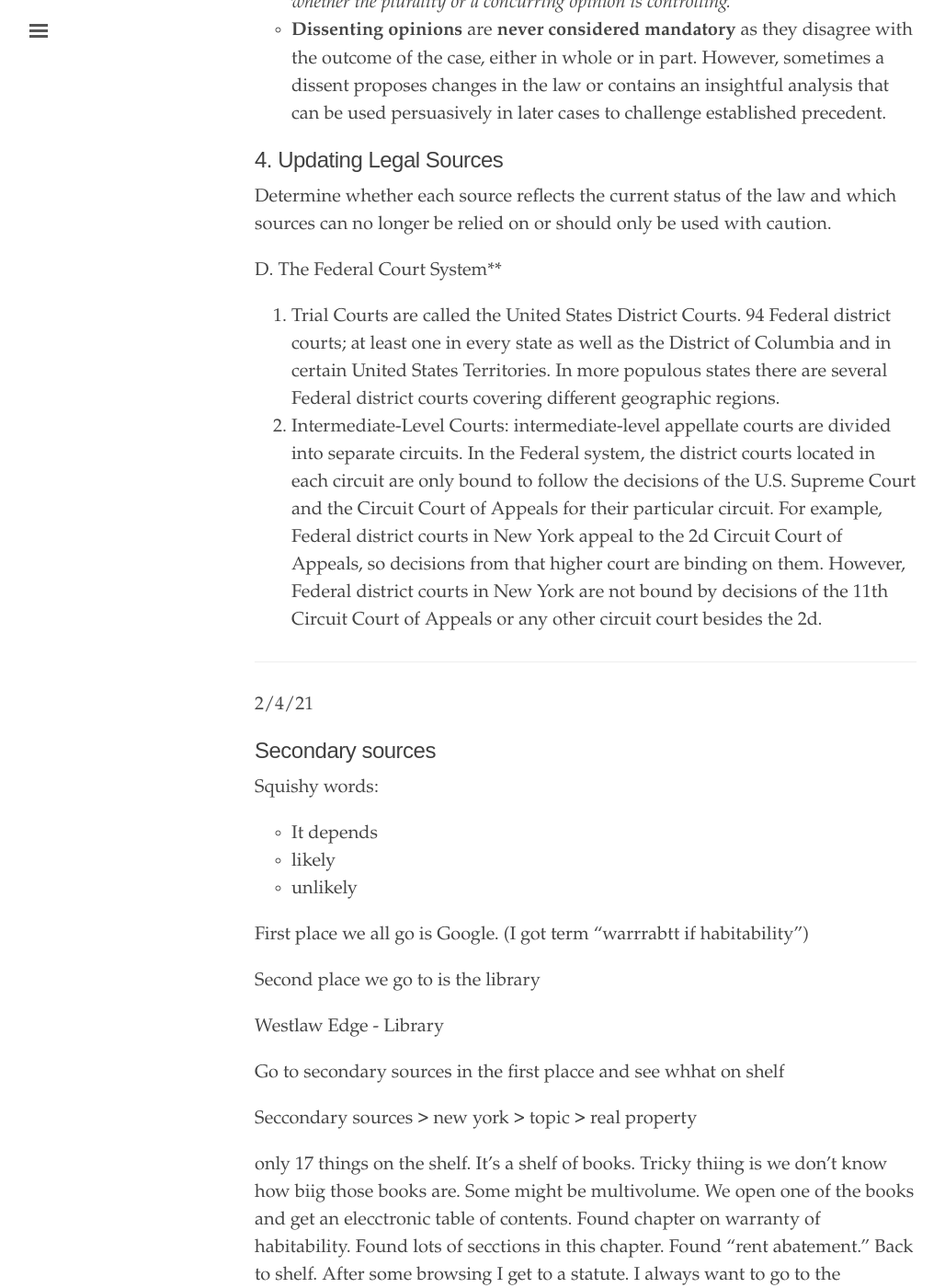
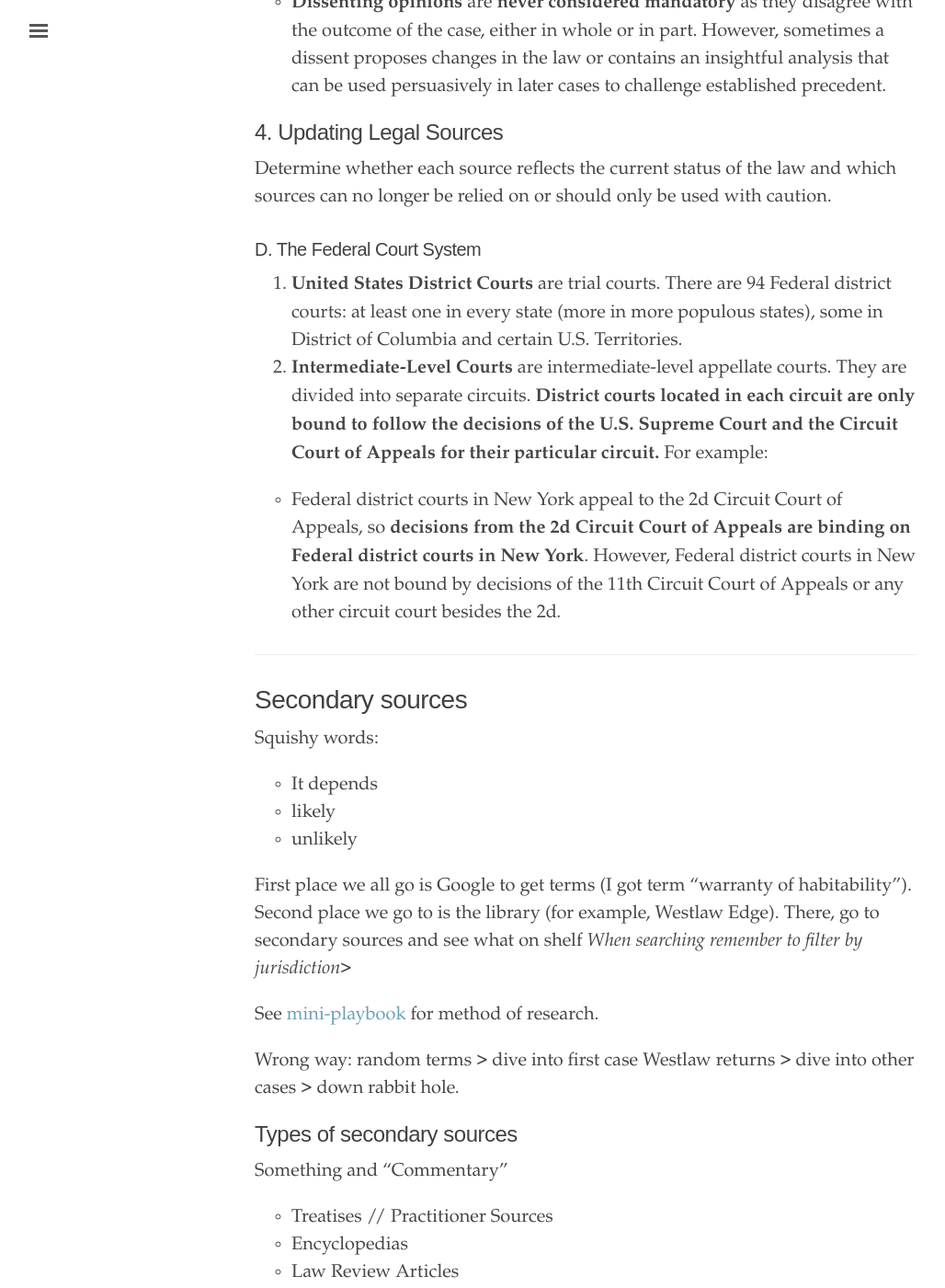
Before and after one commit to binipringle/legalresearch, a Jekyll site: the page built from _texts/0-section0.md, in a window 1280 px wide and 1400 px high, scrolled down 4025 px. Shown: the whole window at 92% size, without its empty margins (3-1031 px from the left). Built offline with Jekyll 4.4.1, drawn with Linux system fonts in a browser that asks for light colours; some of the changed text lies outside the part shown.

Commit message:
trying to make a circle

```diff
--- a/_texts/0-section0.md
+++ b/_texts/0-section0.md
@@ -90,7 +90,7 @@ The court system in a given jurisdiction affects which cases will hold mandatory
 
 ### c. Cases - which parts are considered binding
 
-Only the text in the opinion section of the case document contains the law. Sometimes more than one opinion is included in published cases and their precedential value is not equal.
+Only the text in the opinion contains the law. Sometimes more than one opinion is included in published cases and their precedential value is not equal.
 
 ### i. Holding versus Dictum
 
@@ -111,16 +111,16 @@ Most cases contain a single written opinion that constitutes the court’s decis
 
 Determine whether each source reflects the current status of the law and which sources can no longer be relied on or should only be used with caution.
 
-D. The Federal Court System**
+### D. The Federal Court System
 
-1. Trial Courts are called the United States District Courts. 94 Federal district courts; at least one in every state as well as the District of Columbia and in certain United States Territories. In more populous states there are several Federal district courts covering different geographic regions.
-2. Intermediate-Level Courts: intermediate-level appellate courts are divided into separate circuits. In the Federal system, the district courts located in each circuit are only bound to follow the decisions of the U.S. Supreme Court and the Circuit Court of Appeals for their particular circuit. For example, Federal district courts in New York appeal to the 2d Circuit Court of Appeals, so decisions from that higher court are binding on them. However, Federal district courts in New York are not bound by decisions of the 11th Circuit Court of Appeals or any other circuit court besides the 2d.
+1. **United States District Courts** are trial courts. There are 94 Federal district courts: at least one in every state (more in more populous states), some in District of Columbia and certain U.S. Territories.
+2. **Intermediate-Level Courts** are intermediate-level appellate courts. They are divided into separate circuits. **District courts located in each circuit are only bound to follow the decisions of the U.S. Supreme Court and the Circuit Court of Appeals for their particular circuit.** For example:
+
+- Federal district courts in New York appeal to the 2d Circuit Court of Appeals, so **decisions from the 2d Circuit Court of Appeals are binding on Federal district courts in New York**. However, Federal district courts in New York are not bound by decisions of the 11th Circuit Court of Appeals or any other circuit court besides the 2d.
 
 ---
 
-2/4/21
-
-## Secondary sources
+# Secondary sources
 
 Squishy words:
 
@@ -128,21 +128,11 @@ Squishy words:
 - likely
 - unlikely
 
-First place we all go is Google. (I got term "warrrabtt if habitability")
+First place we all go is Google to get terms (I got term "warranty of habitability"). Second place we go to is the library (for example, Westlaw Edge). There, go to secondary sources and see what on shelf *When searching remember to filter by jurisdiction>*
 
-Second place we go to is the library
+See [mini-playbook](https://binipringle.github.io/legalresearch/texts/2-section2/) for method of research.
 
-Westlaw Edge - Library
-
-Go to secondary sources in the first placce and see whhat on shelf
-
-Seccondary sources > new york > topic > real property
-
-only 17 things on the shelf. It's a shelf of books. Tricky thiing is we don't know how biig those books are. Some might be multivolume. We open one of the books and get an elecctronic table of contents. Found chapter on warranty of habitability. Found lots of secctions in this chapter. Found "rent abatement." Back to shelf. After some browsing I get to a statute. I always want to go to the annotated version of the statute.
-
-Reading secondary sources take us to statutes which ttake us to cases which take us back to secondary sources andd around and around.
-
-Wrong way: random terms. Dive into the first case Westlaw turns up. Dive into other cases. Go down a rabbit hole.
+Wrong way: random terms > dive into first case Westlaw returns > dive into other cases > down rabbit hole.
 
 ## Types of secondary sources
 
```
Also changed, not shown: _texts/2-section2.md (+12 -0 lines).
